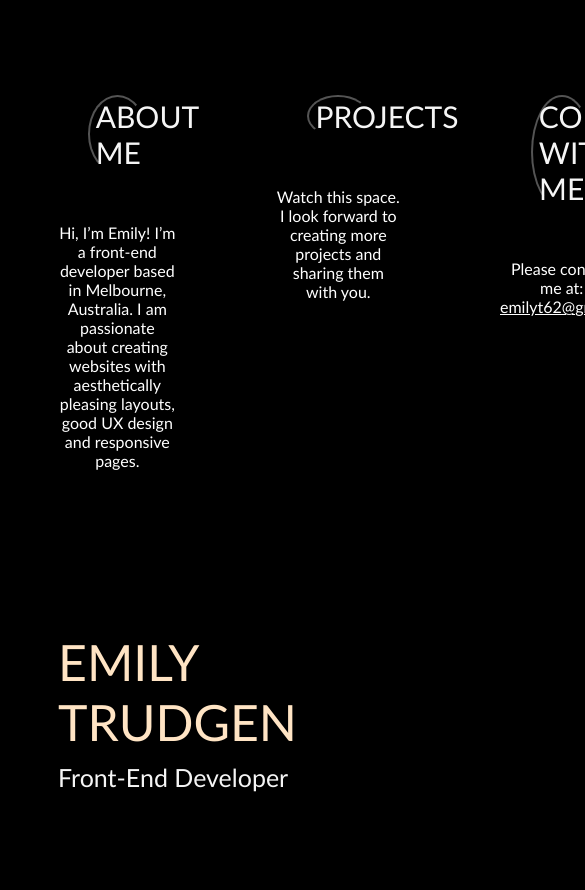
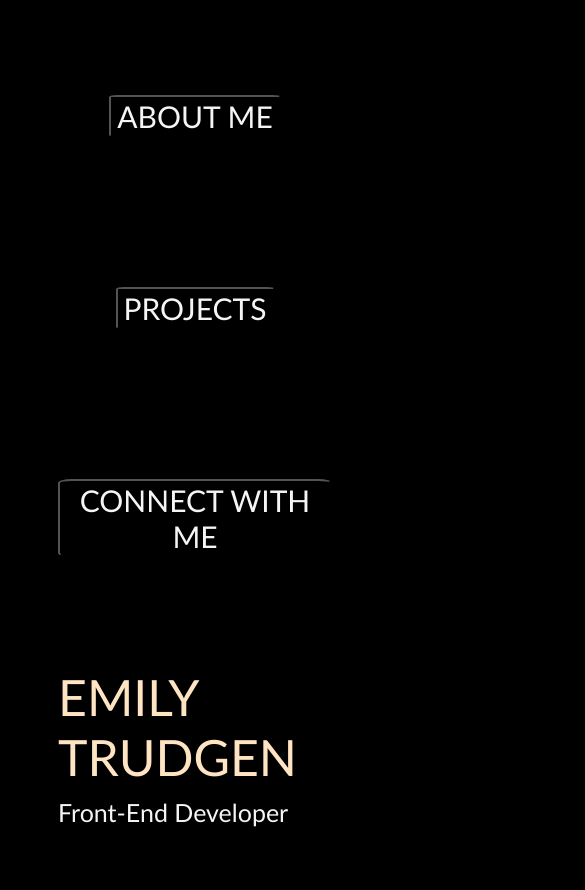
Before and after one commit to Emily-GitHub/my-portfolio-website, a plain HTML site: page index.html in a window 390 px wide. Shown: the top 890 px of the page, 585 px wide, since content can reach past the window. Before the commit the page ends 860 px from the top, so only its background shows below. Drawn offline with Linux system fonts and the light colour scheme.

Commit message:
Final Version

```diff
--- a/index.css
+++ b/index.css
@@ -16,7 +16,7 @@ body {
     padding-top: 10%;
 }
 
-.feature {
+.section {
     width: 33%;
     margin: 50px;
 }
@@ -30,8 +30,7 @@ body {
     color: whitesmoke;
     font-family: Optima, sans-serif;
     font-size: 30px;
-    width: 50%;
-    border-radius: 50%;
+    border-radius: 5%;
 }
 
 .button:hover {
@@ -66,7 +65,7 @@ h2 {
 
 p {
     color: white;
-    text-align: center;
+    text-align: left;
 }
 
 div {
@@ -74,6 +73,22 @@ div {
     font-family: Optima, sans-serif;
 }
 
+#projectsList {
+    color: white;
+}
+
 a {
     color: white;
 }
+
+/* Responsive to smaller screens */
+@media only screen and (max-width: 1000px) {
+    .container {
+        flex-flow: row wrap;
+        height: auto;
+    }
+
+    .section {
+        width: 100%;
+    }
+}
--- a/index.html
+++ b/index.html
@@ -13,30 +13,33 @@
         <div class="wrapper">
             <article>
                 <div class="container">
-                    <div id="test1" class="feature">
-                        <button id="about" type="button" class="button" onclick="displayAbout()">ABOUT ME</button>
+                    <div class="section">
+                        <button type="button" class="button" onclick="displayAbout()">ABOUT ME</button>
                         <div id="aboutReveal">
                             <p>Hi, I’m Emily! I’m a front-end developer based in Melbourne, Australia. I am passionate about creating websites with aesthetically pleasing layouts, good UX design and responsive pages.</p>
                         </div>
                     </div>
-                    <div id="test2" class="feature">
-                        <button id="projects" class="button" onclick="displayProjects()">PROJECTS</button>
+                    <div class="section">
+                        <button class="button" onclick="displayProjects()">PROJECTS</button>
                         <div id="projectsReveal">
-                            <p>Watch this space. I look forward to creating more projects and sharing them with you.</p>
+                            <p>Watch this space. I look forward to creating more projects and sharing them with you below:</p>
+                            <div id="projectsList">
+                            </div>
                         </div>
                     </div>
-                    <div id="test3" class="feature">
-                        <button id="connect" type="button" class="button" onclick="displayConnect()">CONNECT WITH ME</button>
+                    <div class="section">
+                        <button type="button" class="button" onclick="displayConnect()">CONNECT WITH ME</button>
                         <div id="connectReveal">
                             <p>Please contact me at: <a href = "mailto: emilyt62@gmail.com">emilyt62@gmail.com</a></p>
+                            <p>Or visit my GitHub at: <a href="https://github.com/Emily-GitHub">https://github.com/Emily-GitHub</a></p>
                         </div>
                     </div>
                 </div>
             </article>
 
             <footer>
-                <h1 class="title">EMILY TRUDGEN</h1>
-                <h2 class="title">Front-End Developer</h2>
+                <h1>EMILY TRUDGEN</h1>
+                <h2>Front-End Developer</h2>
             </footer>
         </div>
     </body>
--- a/index.js
+++ b/index.js
@@ -1,8 +1,20 @@
+const about = document.getElementById("aboutReveal");
+const projects = document.getElementById("projectsReveal");
+const connect = document.getElementById("connectReveal");
+
+//Toggle buttons to hide/show div elements are set to hide by default on page loading
+function defaultDisplay () {
+    about.style.display = "none";
+    projects.style.display = "none";
+    connect.style.display = "none";
+}
+
+defaultDisplay ();
+
 // Display About Me section upon button click event
 function displayAbout() {
-    const about = document.getElementById("aboutReveal");
-    if (about.style.display === "none") {
-        about.style.display = "block";}
+    if (about.style.display == "none") {
+        about.style.display = 'block';}
     else {
         about.style.display = "none";}
     }
@@ -10,7 +22,7 @@ function displayAbout() {
 // Display Projects section upon button click event
 function displayProjects() {
     const projects = document.getElementById("projectsReveal");
-    if (projects.style.display === "none") {
+    if (projects.style.display == "none") {
         projects.style.display = "block";}
     else {
         projects.style.display = "none";}
@@ -18,9 +30,29 @@ function displayProjects() {
 
 // Display Connect With Me section upon button click event
 function displayConnect() {
-    const connect = document.getElementById("connectReveal");
-    if (connect.style.display === "none") {
+    if (connect.style.display == "none") {
         connect.style.display = "block";}
     else {
         connect.style.display = "none";}
     }
+
+const projectsArray = [
+    "[Insert URL #1]",
+    "[Insert URL #2]",
+    "[Insert URL #3]",
+]
+
+function generateProjectsList (arg) {
+    let items = "";
+    for (let i=0; i<arg.length; i++) {
+        items += `<li>${arg[i]}</li>`;
+    }
+    return items;
+}
+
+// Display list generated from looping through projectsArray
+document.querySelector("#projectsList").innerHTML = `
+<ol>
+${generateProjectsList(projectsArray)}
+</ol>
+`;
```
